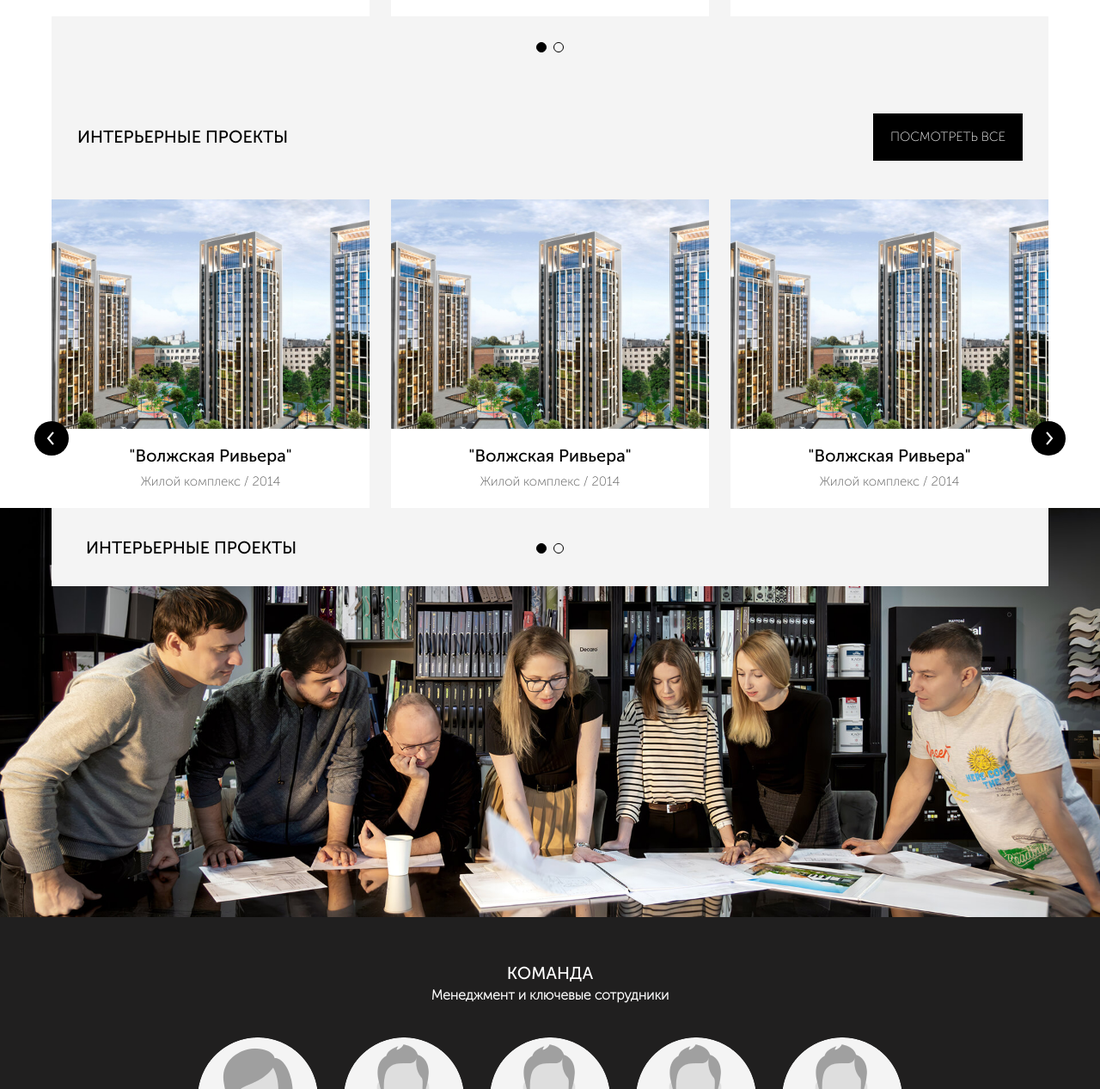
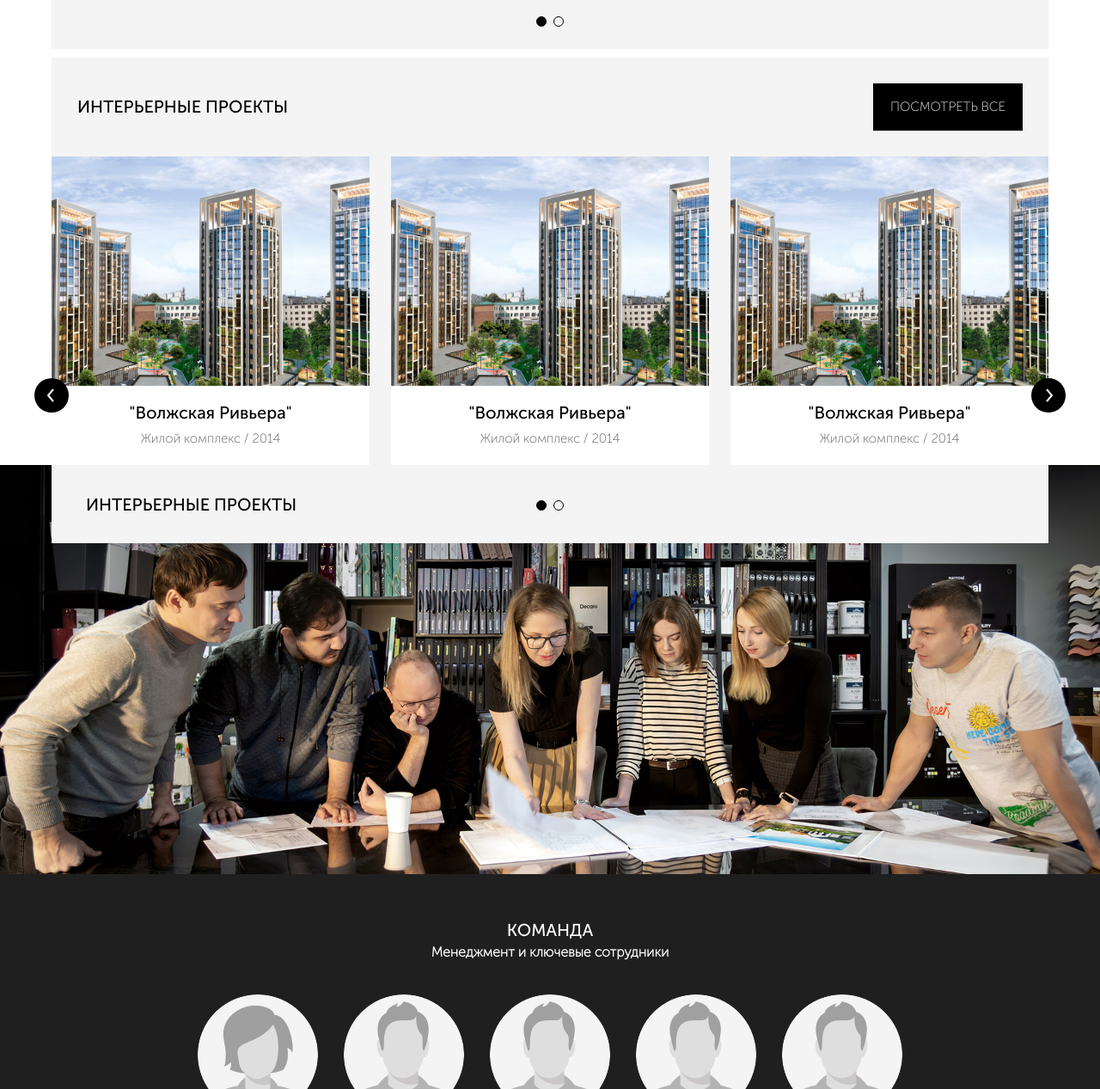
Before and after one commit to AlexanderBelkevich/id_arc, a plain HTML site: page index.html in a window 1280 px wide. Shown: the part 2326-3593 px from the top of the page at 86% size. Drawn offline with nearby package versions, Linux system fonts and the light colour scheme; some packages are replaced by stand-ins of ours; a script that the page names is missing.

Commit message:
fixes styles

```diff
--- a/styles/style.css
+++ b/styles/style.css
@@ -490,7 +490,7 @@ img {
 }
 
 .gallery-slider:last-child {
-  margin-bottom: 0;
+  margin-bottom: 10px;
 }
 
 .gallery-slider-container {
@@ -658,7 +658,7 @@ img {
 }
 
 .gallery-slider-top {
-  padding: 45px 30px;
+  padding: 30px;
   display: flex;
   align-items: center;
   justify-content: space-between;
@@ -699,6 +699,7 @@ img {
   @media screen and (max-width: 767px) {
     margin: 0;
     padding: 50px 0;
+    margin-top: -10px;
   }
 }
 
@@ -1126,7 +1127,7 @@ img {
 .team-bg {
   width: 100%;
   display: block;
-  margin-top: -91px;
+  margin-top: -101px;
   @media screen and (max-width: 767px) {
     display: none;
   }
```
